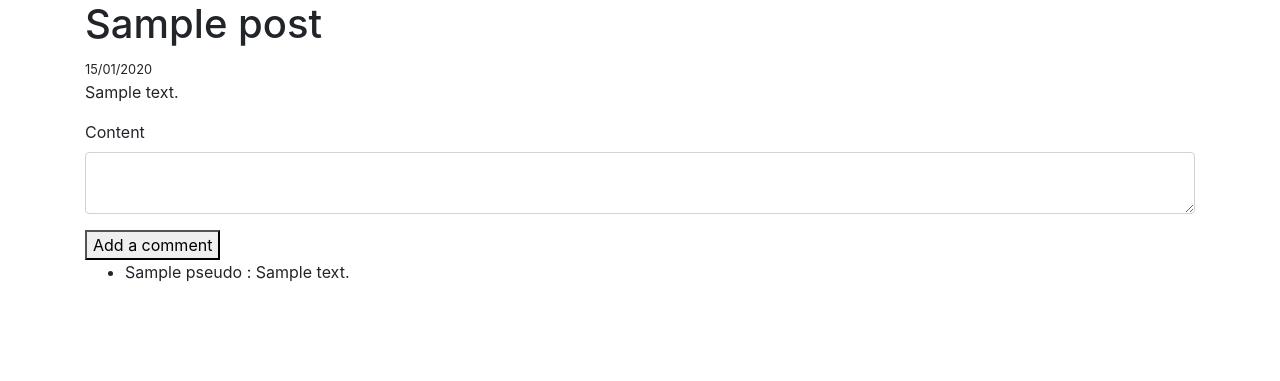
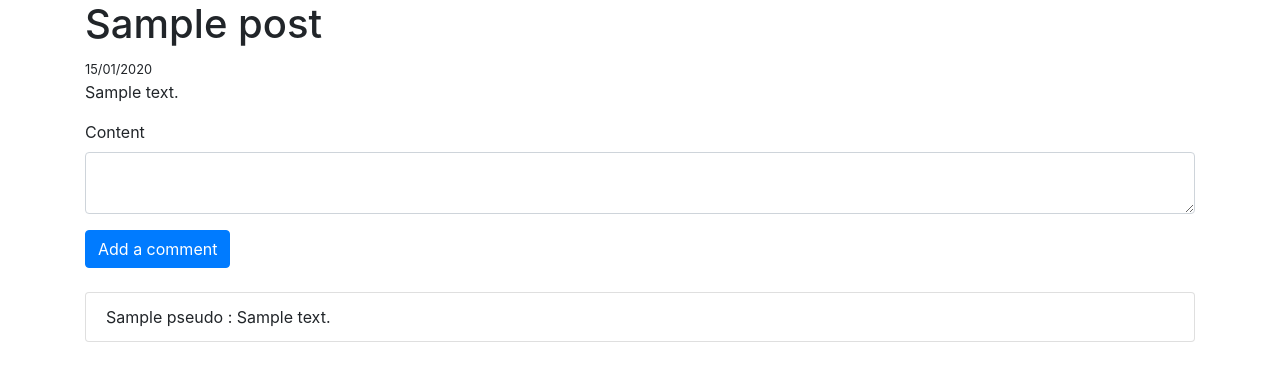
Before and after one commit to MaksimLit/BlogProject, a Symfony app: template templates/blog/read.html.twig in a window 1280 px wide. Shown: the part 56-437 px from the top of the page. Run offline with Twig, Linux system fonts and the light colour scheme; the template is opened without the code that fills it: most values are stand-ins (such as "Sample title", 1, 10 or a date in 2020); form fields are guessed from the names that the template uses; some libraries are stand-ins or nearby versions.

Commit message:
Changed styles

```diff
--- a/src/Form/CommentType.php
+++ b/src/Form/CommentType.php
@@ -24,7 +24,7 @@ class CommentType extends AbstractType
     {
         $builder
             ->add("content", TextareaType::class, [
-                "label" => "Content :"
+                "label" => "Comment :"
             ])
         ;
 
--- a/templates/base.html.twig
+++ b/templates/base.html.twig
@@ -31,6 +31,11 @@
                     <a class="nav-link" href="{{ path("registration") }}">Registration</a>
                 </li>
             {% endif %}
+            {% if is_granted("ROLE_ADMIN") %}
+                <li class="nav-item">
+                    <a class="nav-link" href="{{ path("admin") }}">Admin</a>
+                </li>
+            {% endif %}
         </ul>
     </div>
 </nav>
--- a/templates/blog/read.html.twig
+++ b/templates/blog/read.html.twig
@@ -9,11 +9,11 @@
         {{ form_row(form.author) }}
     {% endif %}
     {{ form_row(form.content) }}
-    <button type="submit">Add a comment</button>
+    <button class="btn btn-primary" type="submit">Add a comment</button><br><br>
     {{ form_end(form) }}
-    <ul>
+    <ul class="list-group">
         {% for comment in post.comments %}
-            <li>{{ comment.user is not null ? comment.user.pseudo : comment.author }} : {{ comment.content }}</li>
+            <li class="list-group-item">{{ comment.user is not null ? comment.user.pseudo : comment.author }} : {{ comment.content }}</li>
         {% endfor %}
     </ul>
 {% endblock %}
```
Also changed, not shown: 1 other file.
